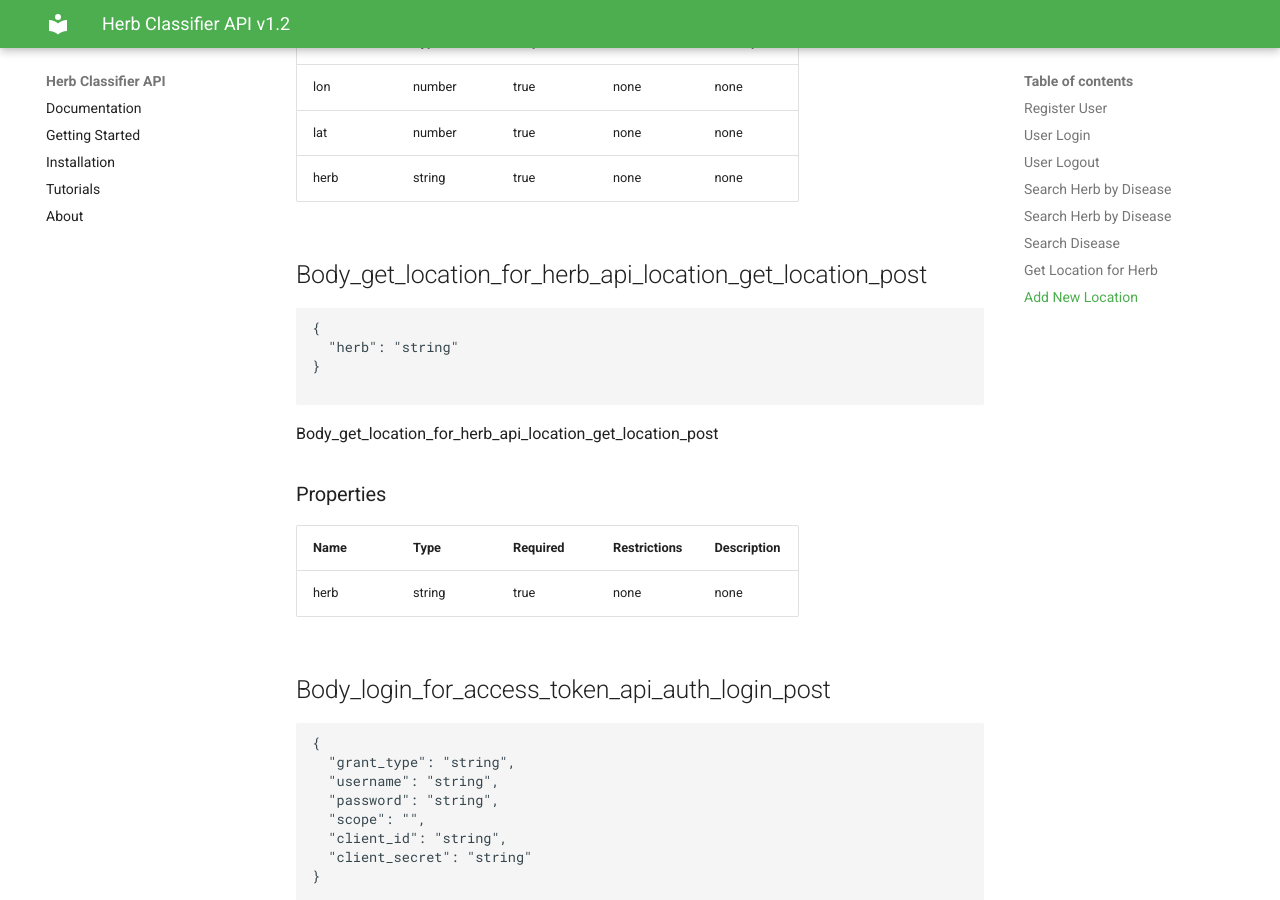
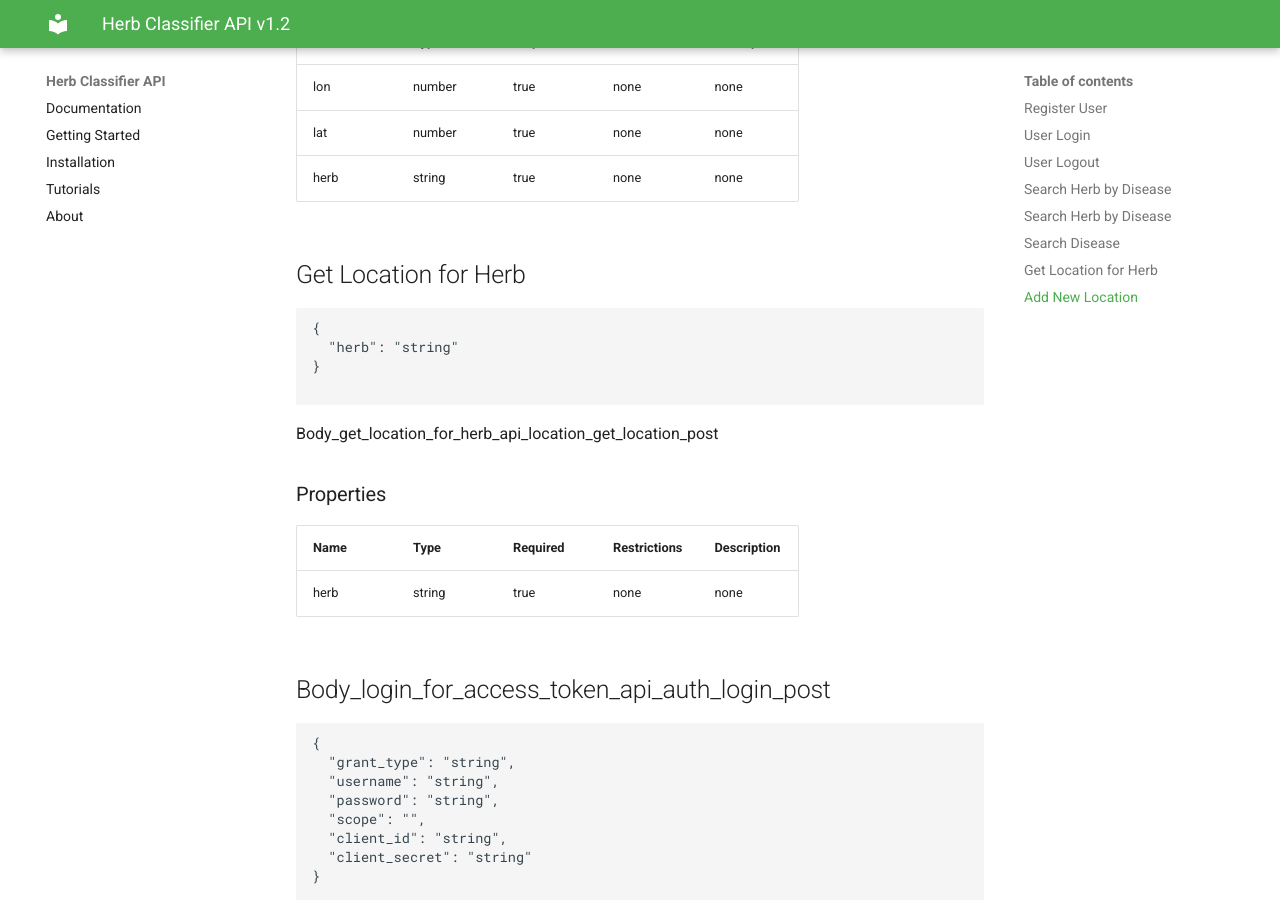
Before and after one commit to dilshankarunarathne/herb-classifier-backend, an MkDocs documentation site: the page built from docs/api_documentation.md, in a window 1280 px wide and 900 px high, scrolled down 34156 px. Built offline with MkDocs 1.6.1 and Material for MkDocs 9.7.7, drawn with Linux system fonts in a browser that asks for light colours.

Commit message:
Update api_documentation.md

```diff
--- a/docs/api_documentation.md
+++ b/docs/api_documentation.md
@@ -1765,7 +1765,7 @@
 |lat|number|true|none|none|
 |herb|string|true|none|none|
 
-<h2 id="tocS_Body_get_location_for_herb_api_location_get_location_post">Body_get_location_for_herb_api_location_get_location_post</h2>
+<h2 id="tocS_Body_get_location_for_herb_api_location_get_location_post">Get Location for Herb</h2>
 <!-- backwards compatibility -->
 <a id="schemabody_get_location_for_herb_api_location_get_location_post"></a>
 <a id="schema_Body_get_location_for_herb_api_location_get_location_post"></a>
```
